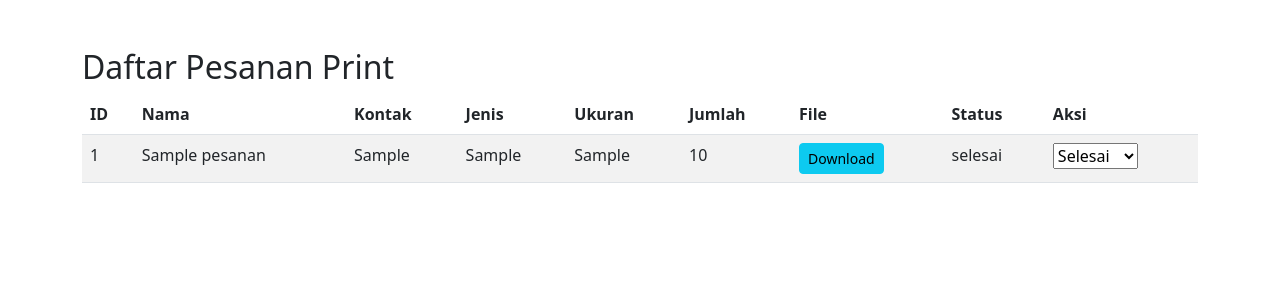
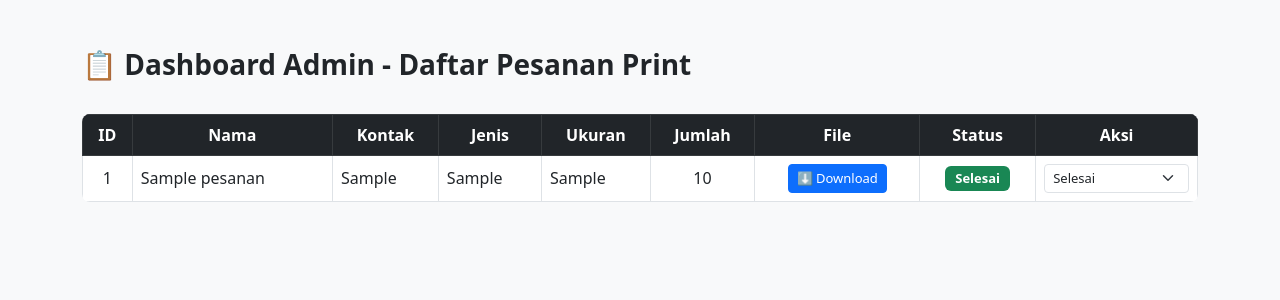
Before and after one commit to Dafin1723/Tugas-Proyek-1-THE_FOOL, a Flask app: page /admin in a window 1280 px wide. Shown: the top 300 px of the page. Run offline with Flask 3, Linux system fonts and the light colour scheme; tables that the repository leaves empty hold one stand-in row (values such as "Sample post").

Commit message:
dasbord udah selesai

```diff
--- a/static/css/style.css
+++ b/static/css/style.css
@@ -0,0 +1,36 @@
+body {
+    background-color: #f8f9fa;
+}
+
+/* Judul */
+h3 {
+    font-weight: bold;
+}
+
+/* Table style */
+.table {
+    background: white;
+    border-radius: 8px;
+    overflow: hidden;
+}
+
+/* Hover efek */
+.table tbody tr:hover {
+    background-color: #f1f1f1;
+}
+
+/* Badge ukuran */
+.badge {
+    font-size: 13px;
+    padding: 6px 10px;
+}
+
+/* Dropdown kecil */
+.form-select-sm {
+    font-size: 13px;
+}
+
+/* Tombol download */
+.btn-primary {
+    font-size: 13px;
+}
--- a/templates/admin/dashboard.html
+++ b/templates/admin/dashboard.html
@@ -2,14 +2,27 @@
 <html lang="id">
 <head>
     <meta charset="UTF-8">
-    <title>Admin - Daftar Pesanan</title>
+    <title>Admin Dashboard - Daftar Pesanan</title>
+
+    <!-- Bootstrap -->
     <link href="https://cdn.jsdelivr.net/npm/bootstrap@5.3.0/dist/css/bootstrap.min.css" rel="stylesheet">
+
+    <!-- CSS Custom -->
+    <link rel="stylesheet" href="/static/css/style.css">
 </head>
+
 <body>
-    <div class="container mt-5">
-        <h2>Daftar Pesanan Print</h2>
-        <table class="table table-striped">
-            <thead>
+
+<div class="container mt-5">
+
+    <div class="d-flex justify-content-between align-items-center mb-4">
+        <h3>📋 Dashboard Admin - Daftar Pesanan Print</h3>
+    </div>
+
+    <div class="table-responsive">
+        <table class="table table-bordered table-hover align-middle">
+
+            <thead class="table-dark text-center">
                 <tr>
                     <th>ID</th>
                     <th>Nama</th>
@@ -22,30 +35,75 @@
                     <th>Aksi</th>
                 </tr>
             </thead>
+
             <tbody>
                 {% for p in pesanan %}
                 <tr>
-                    <td>{{ p.id }}</td>
+
+                    <td class="text-center">{{ p.id }}</td>
                     <td>{{ p.nama }}</td>
                     <td>{{ p.kontak }}</td>
                     <td>{{ p.jenis_print }}</td>
                     <td>{{ p.ukuran }}</td>
-                    <td>{{ p.jumlah }}</td>
-                    <td><a href="/download/{{ p.file_path.split('/')[-1] }}" class="btn btn-sm btn-info">Download</a></td>
-                    <td>{{ p.status }}</td>
-                    <td>
-                        <form action="/update/{{ p.id }}" method="POST" style="display:inline;">
-                            <select name="status" onchange="this.form.submit()">
-                                <option value="pending" {% if p.status=='pending' %}selected{% endif %}>Pending</option>
-                                <option value="selesai" {% if p.status=='selesai' %}selected{% endif %}>Selesai</option>
-                                <option value="batal" {% if p.status=='batal' %}selected{% endif %}>Batal</option>
+                    <td class="text-center">{{ p.jumlah }}</td>
+
+                    <!-- Download Button -->
+                    <td class="text-center">
+                        <a href="/download/{{ p.file_path.split('/')[-1] }}"
+                           class="btn btn-sm btn-primary">
+                           ⬇ Download
+                        </a>
+                    </td>
+
+                    <!-- Status Badge -->
+                    <td class="text-center">
+
+                        {% if p.status == 'pending' %}
+                            <span class="badge bg-warning text-dark">Pending</span>
+
+                        {% elif p.status == 'selesai' %}
+                            <span class="badge bg-success">Selesai</span>
+
+                        {% elif p.status == 'batal' %}
+                            <span class="badge bg-danger">Batal</span>
+
+                        {% endif %}
+
+                    </td>
+
+                    <!-- Update Status -->
+                    <td class="text-center">
+
+                        <form action="/update/{{ p.id }}" method="POST">
+                            <select name="status"
+                                    class="form-select form-select-sm"
+                                    onchange="this.form.submit()">
+
+                                <option value="pending" {% if p.status=='pending' %}selected{% endif %}>
+                                    Pending
+                                </option>
+
+                                <option value="selesai" {% if p.status=='selesai' %}selected{% endif %}>
+                                    Selesai
+                                </option>
+
+                                <option value="batal" {% if p.status=='batal' %}selected{% endif %}>
+                                    Batal
+                                </option>
+
                             </select>
                         </form>
+
                     </td>
+
                 </tr>
                 {% endfor %}
             </tbody>
+
         </table>
     </div>
+
+</div>
+
 </body>
 </html>
```
